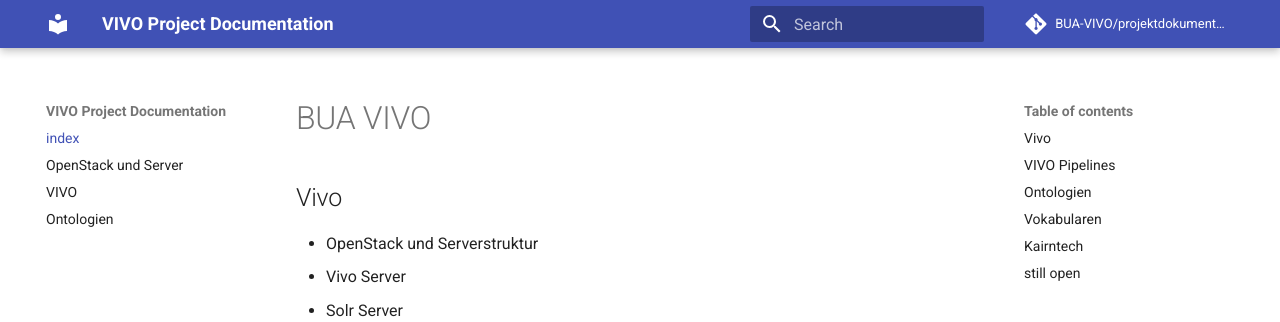
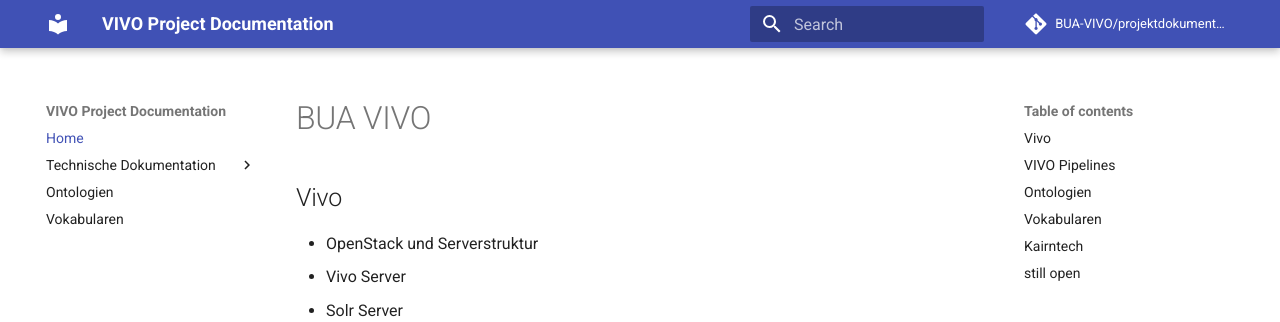
Before and after one commit to Fadalsh/projektdokumentation, an MkDocs documentation site: the page built from docs/index.md, in a window 1280 px wide. Shown: the top 322 px of the page. Built offline with MkDocs 1.6.1 and Material for MkDocs 9.7.7, drawn with Linux system fonts in a browser that asks for light colours; comment, search, counter and statistics services are not loaded.

Commit message:
Updating structure

```diff
--- a/mkdocs.yaml
+++ b/mkdocs.yaml
@@ -5,9 +5,13 @@
 repo_name: BUA-VIVO/projektdokumentation
 repo_url: https://github.com/BUA-VIVO/projektdokumentation
 nav:
-  - index: index.md
-  - OpenStack und Server: OpenStackServers.md
-  - VIVO: vivo.md
+  - Home: index.md
+  - Technische Dokumentation:
+    - OpenStack und Server: OpenStackServers.md
+    - VIVO: vivo.md
+    - VIVO pipelines: pipelines.md
+    - Kairntech: kairntech.md
   - Ontologien: ontologien.md
+  - Vokabularen: vokabularen.md
 theme:
   name: material
```
Also changed, not shown: docs/kairntech.md (added, +1 -0 lines), docs/pipelines.md (added, +1 -0 lines), docs/vokabularen.md (added, +1 -0 lines).
